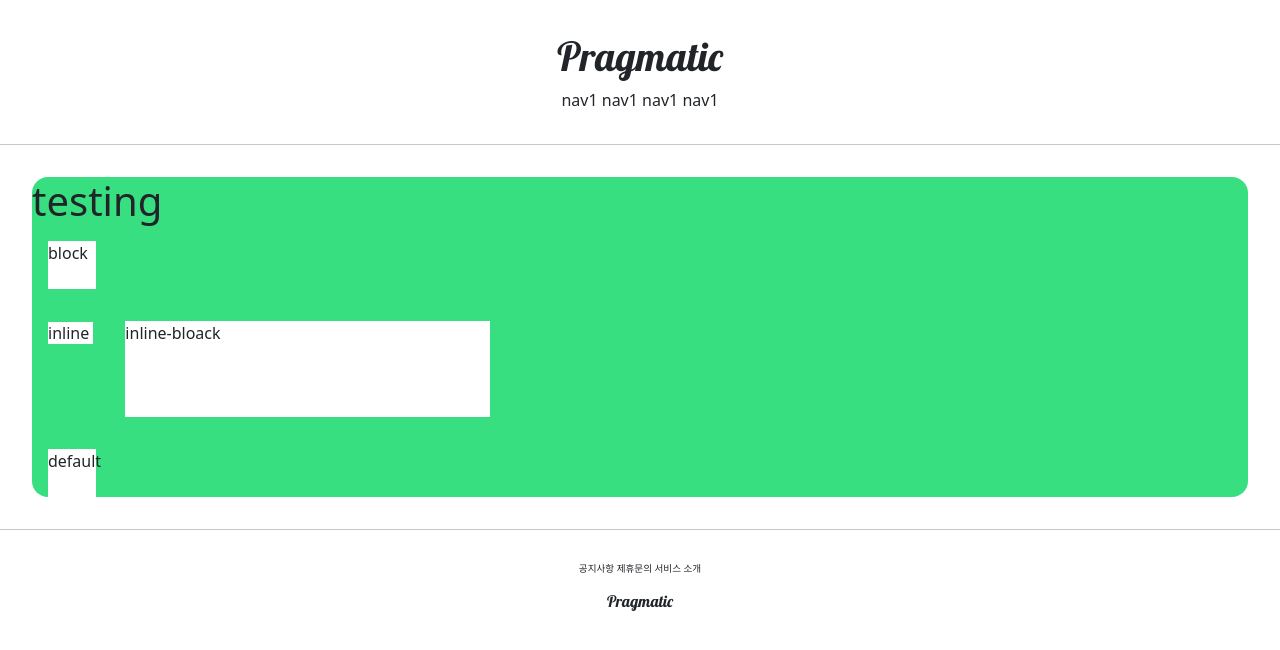
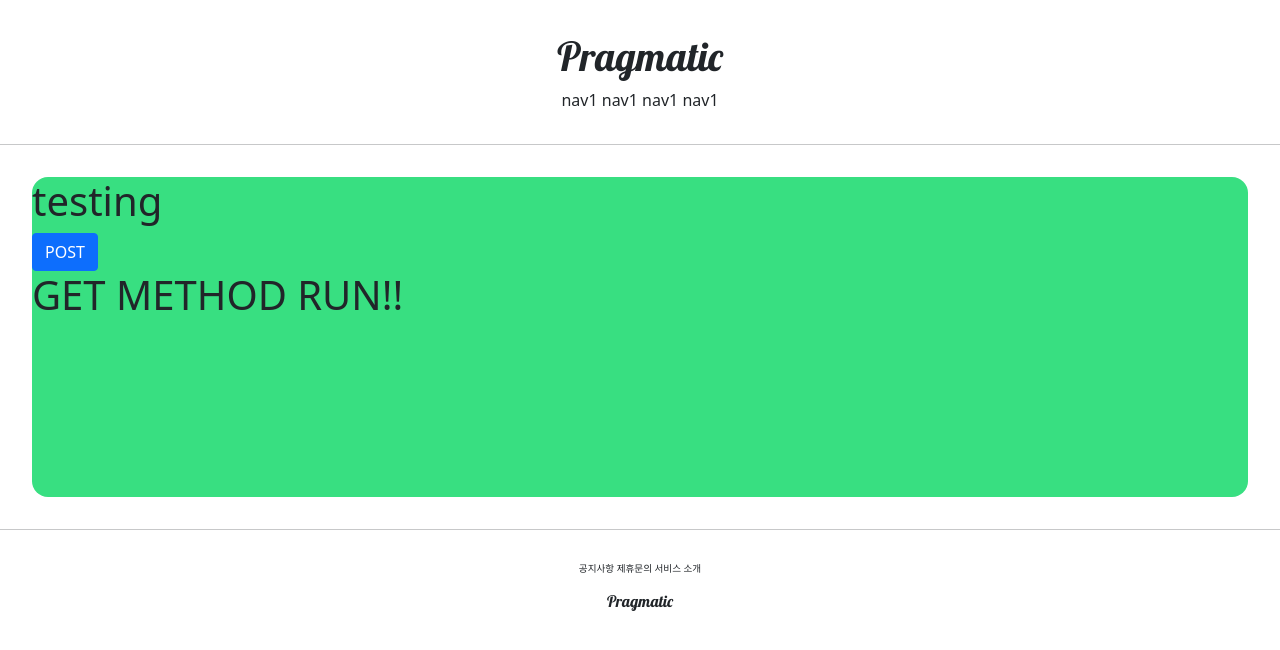
Before and after one commit to kluedeugene/myPinterest, a Django app: page /account/hello_world/ in a window 1280 px wide. Shown: the top 650 px of the page. Run offline with Django 4.2, Linux system fonts and the light colour scheme.

Commit message:
django course 16 commit about GET POST Protocol

```diff
--- a/accountapp/templates/accountapp/hello_world.html
+++ b/accountapp/templates/accountapp/hello_world.html
@@ -16,11 +16,13 @@
             testing
         </h1>
 
-        <div class="testing" style="display: block; width: 48px; height: 48px; "> block  </div>
-        <div class="testing" style="display: inline; width: 3em; height: 3em; "> inline  </div>
-        <div class="testing" style="display: None; width: 3rem; height: 3rem; "> None  </div>
-        <div class="testing" style="display: inline-block; width: 30%; height: 30%; "> inline-bloack  </div>
-        <div class="testing" >default</div>
-
+       <form action="/account/hello_world/" method="post">
+                <!--    btn primary = 부트스트랩 관련-->
+           {% csrf_token %}
+           <input type="submit" class="btn btn-primary" value="POST">
+       </form>
+        <h1>
+            {{ text }}
+        </h1>
     </div>
 {%  endblock %}
--- a/accountapp/views.py
+++ b/accountapp/views.py
@@ -3,4 +3,8 @@ from django.shortcuts import render
 
 # Create your views here.
 def hello_world(request):
-    return render(request, 'accountapp/hello_world.html')
+
+    if request.method == "POST":
+        return render(request, 'accountapp/hello_world.html', context={'text': 'POST METHOD RUN!!'})
+    else:
+        return render(request, 'accountapp/hello_world.html', context={'text': 'GET METHOD RUN!!'})
```
